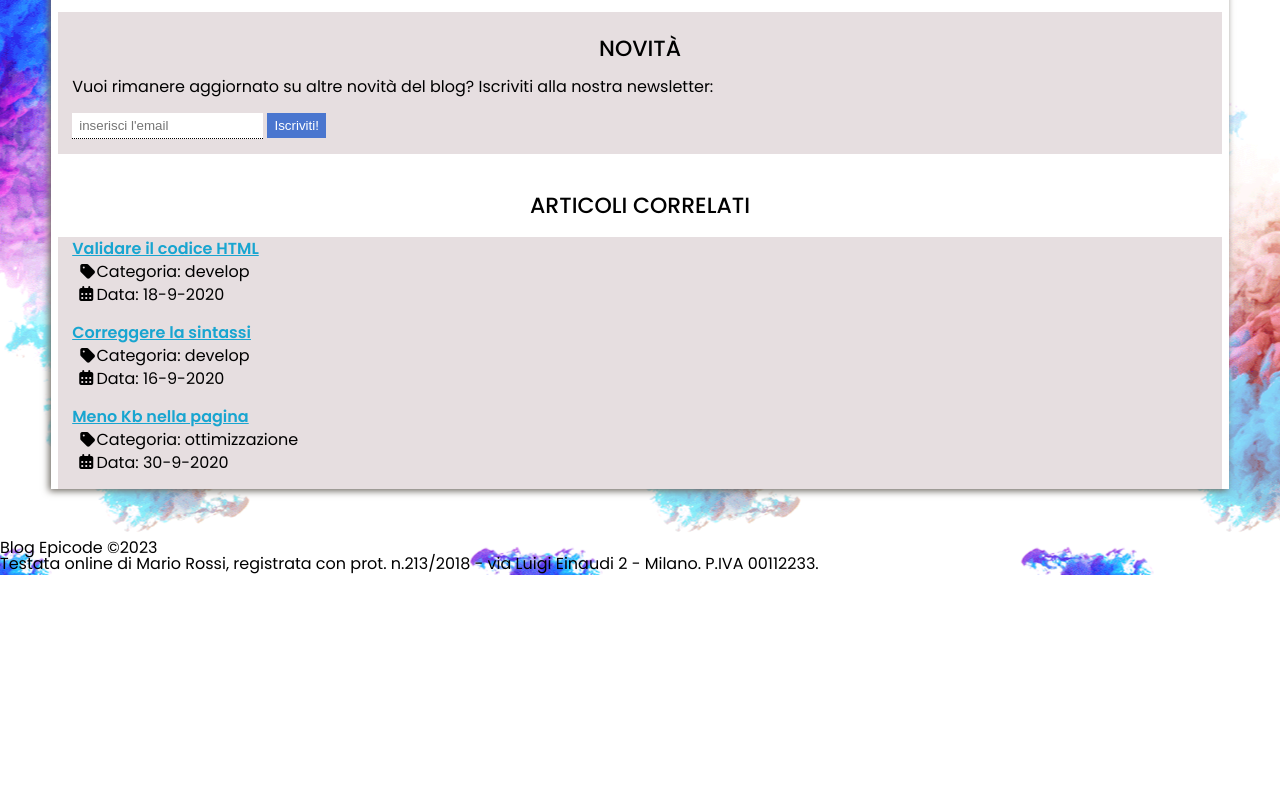
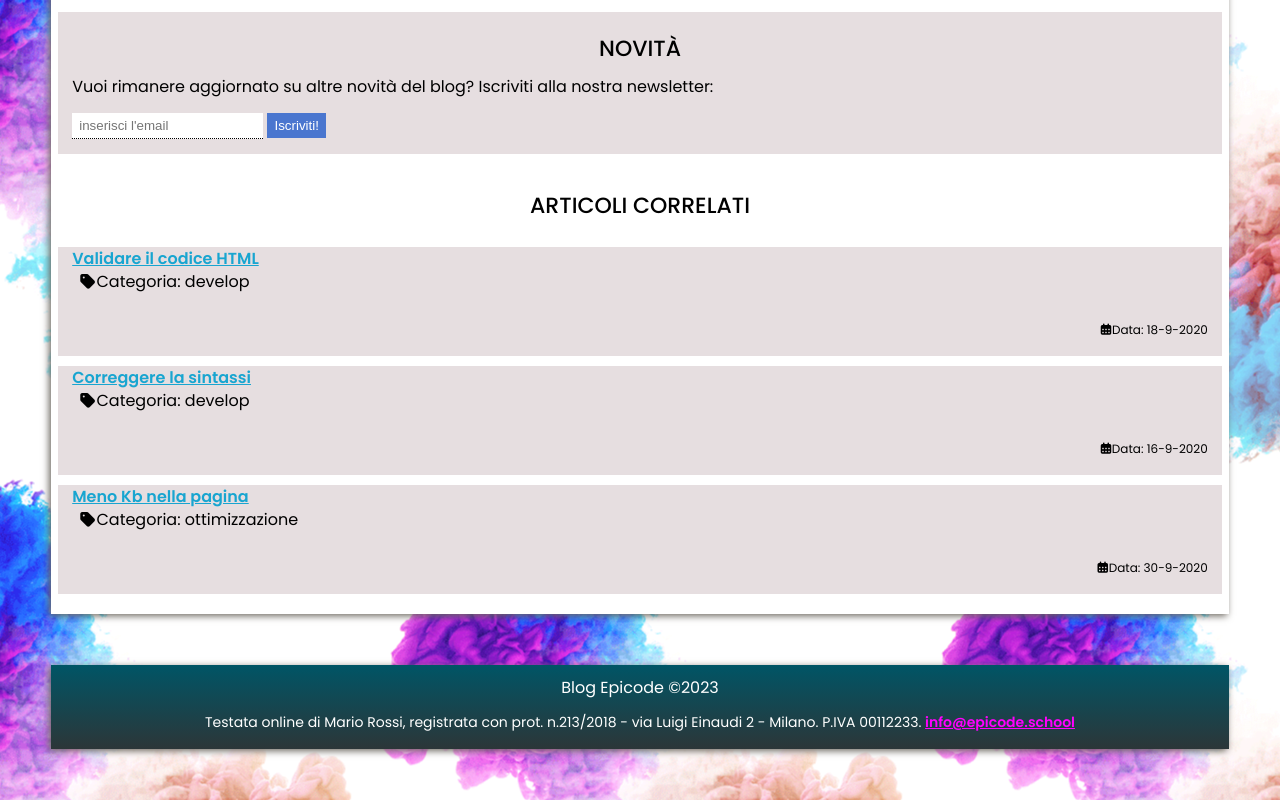
Before and after one commit to grazianinicola2000-dotcom/U1-W1-D4, a plain HTML site: page index.html in a window 1280 px wide. Shown: the part 1988-2788 px from the top of the page. Before the commit the page ends 2563 px from the top, so only its background shows below. Drawn offline with Linux system fonts and the light colour scheme.

Commit message:
U1-W1-D4

```diff
--- a/assets/css/style.css
+++ b/assets/css/style.css
@@ -182,7 +182,9 @@ button {
   font-weight: 500;
 }
 /* ELEMENTI NELL' ASIDE */
-
+aside {
+  padding-bottom: 10px;
+}
 aside h2 {
   font-size: 22px;
   font-weight: 500;
@@ -193,12 +195,40 @@ aside h2 {
 
 .article {
   background-color: #e6dee0;
-  text-align: left;
+  margin-block: 10px;
+}
+
+.related {
+  padding-top: 40px;
+}
+
+.date {
+  font-size: 12px;
+  text-align: right;
+  padding-top: 25px;
   padding-bottom: 15px;
 }
 
-.related {
-  padding-block: 50px;
+/* FOOTER */
+footer {
+  background: linear-gradient(180deg, rgba(0, 85, 102, 1) 0%, rgba(44, 54, 56, 1) 100%);
+  margin: 4%;
+  text-align: center;
+  box-shadow: -2px 2px 7px 0px #6d6860;
+  color: white;
 }
 
-/* FOOTER */
+footer p {
+  padding-block: 15px;
+}
+
+address {
+  font-size: 14px;
+  padding-bottom: 15px;
+  line-height: 23px;
+}
+
+address a {
+  color: #ff00fe;
+  text-decoration: underline;
+}
--- a/index.html
+++ b/index.html
@@ -122,17 +122,17 @@
         <h2>ARTICOLI CORRELATI</h2>
         <div class="article">
           <a href="post2.html" title="Passaggi guidati per validare correttamente tutto il codice sviluppato" class="related, link">Validare il codice HTML</a>
-          <p class="calendar"><i class="fa-solid fa-tag"></i> Categoria: develop</p>
+          <p class="category"><i class="fa-solid fa-tag"></i> Categoria: develop</p>
           <p class="date"><i class="fa-solid fa-calendar-days"></i> Data: 18-9-2020</p>
         </div>
       <div class="article">
         <a href="post3.html" title="Passaggi guidati per controllare e correggere tutto il codice sviluppato" class="related, link">Correggere la sintassi</a>
-        <p class="calendar"><i class="fa-solid fa-tag"></i> Categoria: develop</p>
+        <p class="category"><i class="fa-solid fa-tag"></i> Categoria: develop</p>
         <p class="date"><i class="fa-solid fa-calendar-days"></i> Data: 16-9-2020</p>
       </div>
       <div class="article">
         <a href="post4.html" title="Consigli ed approcci per ridurre il peso della pagina" class="related, link">Meno Kb nella pagina</a>
-        <p class="calendar"><i class="fa-solid fa-tag"></i> Categoria: ottimizzazione</p>
+        <p class="category"><i class="fa-solid fa-tag"></i> Categoria: ottimizzazione</p>
         <p class="date"><i class="fa-solid fa-calendar-days"></i> Data: 30-9-2020</p>
       </div>
     </aside>
```
